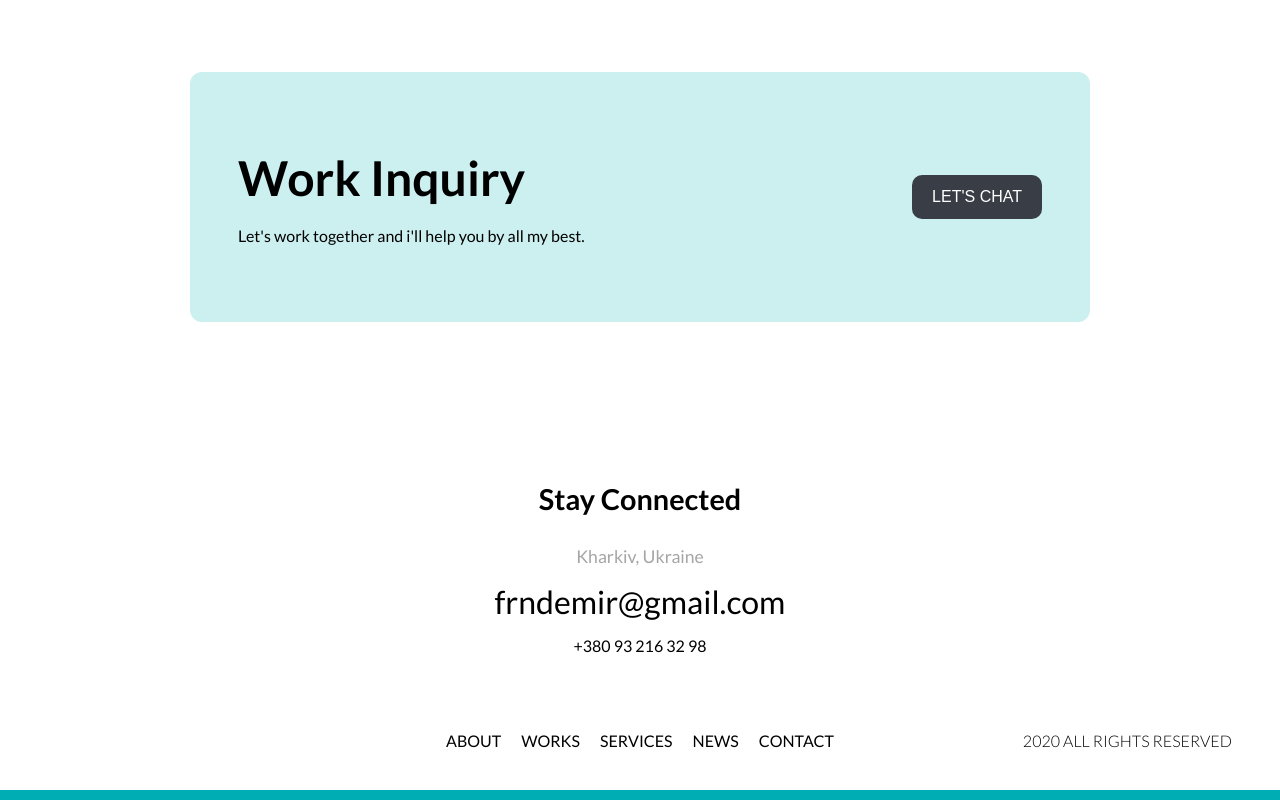
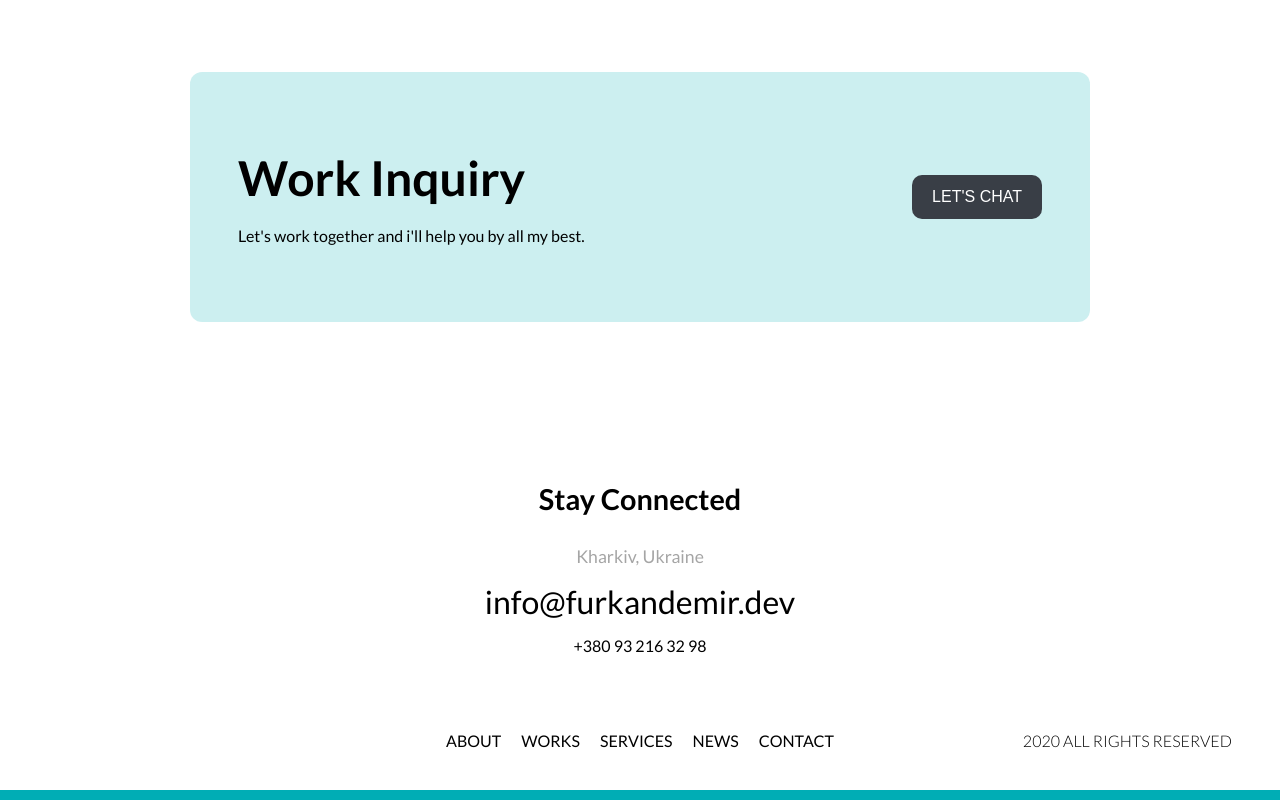
Before and after one commit to fdemir/fdemir.github.io, a Nuxt app: page / in a window 1280 px wide. Shown: the part 2854-3654 px from the top of the page. Built offline with nearby package versions, Linux system fonts and the light colour scheme.

Commit message:
edit email

```diff
--- a/components/Footer.vue
+++ b/components/Footer.vue
@@ -4,7 +4,7 @@
       <h4 class="stay-connected">Stay Connected</h4>
       <div class="footer-content__info">
         <span class="location">Kharkiv, Ukraine</span>
-        <a href="mailto:frndemir@gmail.com">frndemir@gmail.com</a>
+        <a href="mailto:info@furkandemir.dev">info@furkandemir.dev</a>
         <a href="tel">+380 93 216 32 98</a>
       </div>
     </div>
@@ -40,7 +40,7 @@
   flex-direction: column;
 
   &::after {
-    content: "";
+    content: '';
     display: block;
     width: 100%;
     height: 10px;
@@ -74,7 +74,7 @@
       a {
         text-decoration: none;
         color: inherit;
-        &[href^="mailto"] {
+        &[href^='mailto'] {
           margin-bottom: 15px;
           font-size: 2rem;
         }
```
